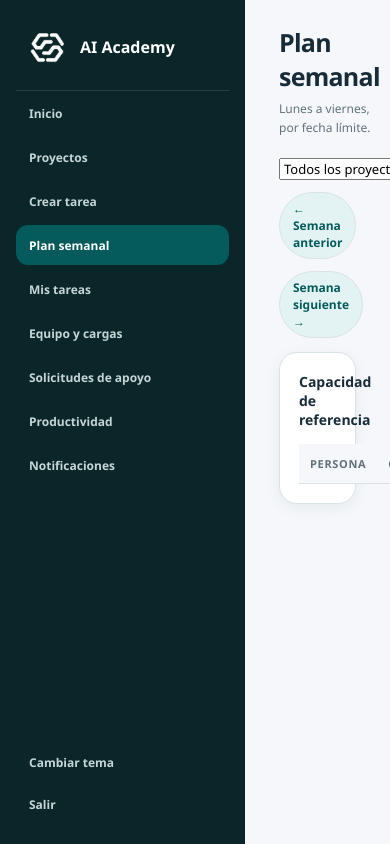
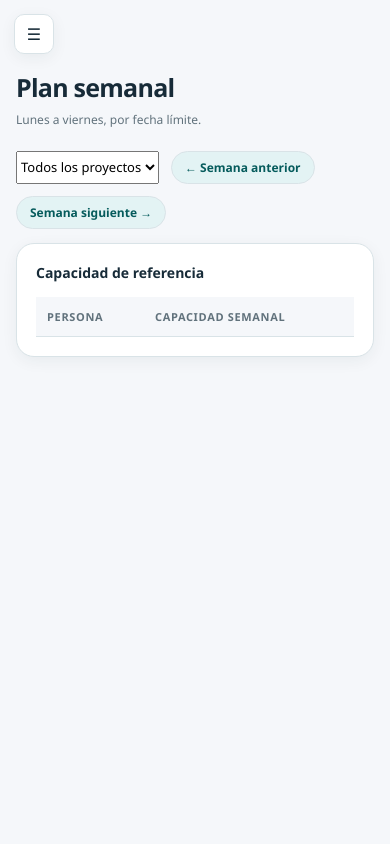
Before and after one commit to IA-Academy-Team/TASK_ai-academy, a Node project: template src/views/planeacion.ejs in a window 390 px wide; the page is wider, and only the part inside the window is pictured. Run offline with Node 20 templates, Linux system fonts and the light colour scheme; the template is opened without the code that fills it, so the values that code supplies are empty.

Commit message:
feat: make the app responsive and installable as a PWA
Responsive fix:
- styles.ejs's only mobile breakpoint reset .sidebar's width but not
  its flex-basis (still flex:0 0 245px), so it never actually shrank
  below 750px — forced horizontal scroll on every screen. Replaced the
  fixed sidebar with an off-canvas drawer below 750px: closed by
  default (position:fixed, translateX(-100%)), a hamburger button
  toggles it open with a dimmed backdrop. Verified with a 375px test
  iframe (this environment's browser resize tools floor around 980px
  and don't genuinely narrow the viewport) — sidebar hidden, hamburger
  visible, drawer opens correctly.
- .form-grid/.usergrid/.kpi-row collapse to one column on mobile.
- Wrapped all 13 <table class="table"> occurrences (8 views) in
  .table-wrap{overflow-x:auto} so wide tables scroll instead of
  overflowing the page.

PWA:
- manifest.json + 192/512 icons generated from the brand logo.
- sw.js caches only /static/* (logo, icons, manifest) — never HTML or
  app data, since this is a live dashboard and stale cached pages
  would show outdated tasks/projects.
- /manifest.json and /sw.js served from the root in app.ts (not under
  /static) so the service worker's default scope covers the whole
  origin without needing the Service-Worker-Allowed header.
- New partials/pwa.ejs (manifest link, theme-color, apple-touch-icon,
  SW registration script) included from theme-init.ejs, which all 19
  views already include — no per-view head edits needed.

Verified in real Chrome (the preview browser pane blocks service
worker registration): manifest and icons return 200, SW registers and
activates with scope http://localhost:3100/.

Co-Authored-By: Claude Sonnet 5 <noreply@anthropic.com>

```diff
--- a/src/views/admin/usuarios.ejs
+++ b/src/views/admin/usuarios.ejs
@@ -24,6 +24,7 @@
     </section>
 
     <section class="card pad">
+      <div class="table-wrap">
       <table class="table">
         <thead><tr><th>Nombre</th><th>Email</th><th>Rol</th><th>Estado</th><th>Acción</th></tr></thead>
         <tbody>
@@ -50,6 +51,7 @@
           <% }) %>
         </tbody>
       </table>
+      </div>
     </section>
   </main>
 </div>
--- a/src/views/equipo.ejs
+++ b/src/views/equipo.ejs
@@ -22,6 +22,7 @@
       <% if (rows.length === 0) { %>
       <div class="empty">Sin usuarios activos.</div>
       <% } else { %>
+      <div class="table-wrap">
       <table class="table">
         <thead><tr><th>Persona</th><th>Pendientes</th><th>En ejecución</th><th>Apoyo</th><th>Horas abiertas</th><th>Horas confirmadas del mes</th></tr></thead>
         <tbody>
@@ -37,6 +38,7 @@
           <% }) %>
         </tbody>
       </table>
+      </div>
       <% } %>
     </section>
   </main>
--- a/src/views/mis-tareas.ejs
+++ b/src/views/mis-tareas.ejs
@@ -40,6 +40,7 @@
       <% if (tasks.length === 0) { %>
       <div class="empty">Sin tareas en esta vista.</div>
       <% } else { %>
+      <div class="table-wrap">
       <table class="table">
         <thead><tr><th>Tarea</th><th>Proyecto</th><th>Prioridad</th><th>Estado</th><th>Vence</th></tr></thead>
         <tbody>
@@ -54,6 +55,7 @@
           <% }) %>
         </tbody>
       </table>
+      </div>
       <% } %>
     </section>
 
@@ -62,6 +64,7 @@
       <% if (support.length === 0) { %>
       <div class="empty">No sos apoyo de ninguna tarea.</div>
       <% } else { %>
+      <div class="table-wrap">
       <table class="table">
         <thead><tr><th>Tarea</th><th>Proyecto</th><th>Estado</th><th>Vence</th></tr></thead>
         <tbody>
@@ -75,6 +78,7 @@
           <% }) %>
         </tbody>
       </table>
+      </div>
       <% } %>
     </section>
   </main>
--- /dev/null
+++ b/src/views/partials/pwa.ejs
@@ -0,0 +1,14 @@
+<link rel="manifest" href="/manifest.json" />
+<meta name="theme-color" content="#055B5C" />
+<meta name="mobile-web-app-capable" content="yes" />
+<meta name="apple-mobile-web-app-capable" content="yes" />
+<meta name="apple-mobile-web-app-status-bar-style" content="black-translucent" />
+<meta name="apple-mobile-web-app-title" content="AI Academy" />
+<link rel="apple-touch-icon" href="/static/brand/icon-192.png" />
+<script>
+  if ("serviceWorker" in navigator) {
+    window.addEventListener("load", function () {
+      navigator.serviceWorker.register("/sw.js").catch(function () {});
+    });
+  }
+</script>
--- a/src/views/partials/sidebar.ejs
+++ b/src/views/partials/sidebar.ejs
@@ -1,3 +1,4 @@
+<button type="button" class="navtoggle" aria-label="Abrir menú" onclick="document.querySelector('.sidebar').classList.toggle('open')">&#9776;</button>
 <nav class="sidebar">
   <div class="brand">
     <img class="brandmark" src="/static/brand/logo.png" alt="AI Academy" />
@@ -18,3 +19,4 @@
     <button type="button" class="navbtn" onclick="fetch('/api/auth/sign-out',{method:'POST'}).then(()=>location.href='/login')">Salir</button>
   </div>
 </nav>
+<div class="sidebar-backdrop" onclick="document.querySelector('.sidebar').classList.remove('open')"></div>
--- a/src/views/partials/styles.ejs
+++ b/src/views/partials/styles.ejs
@@ -110,5 +110,17 @@ button,input,select,textarea{font:inherit}button{cursor:pointer}a{color:inherit;
 .auth-shell{min-height:100vh;display:grid;place-items:center;padding:20px}
 .auth-card{width:100%;max-width:360px}
 .auth-card h1{font-size:16px;margin:0 0 20px}
-@media (max-width:750px){.kpi-row{grid-template-columns:1fr}.sidebar{width:auto;height:auto;position:relative}}
+.table-wrap{width:100%;overflow-x:auto}
+.navtoggle{display:none;position:fixed;top:14px;left:14px;z-index:60;width:40px;height:40px;align-items:center;justify-content:center;border:1px solid var(--line);background:var(--paper);color:var(--ink);border-radius:10px;box-shadow:var(--shadow);font-size:16px}
+.sidebar-backdrop{display:none}
+@media (max-width:750px){
+  .content{padding:70px 16px 32px}
+  .form-grid{grid-template-columns:1fr}
+  .usergrid{grid-template-columns:1fr}
+  .kpi-row{grid-template-columns:1fr}
+  .navtoggle{display:flex}
+  .sidebar{position:fixed;top:0;left:0;width:260px;max-width:82vw;height:100vh;transform:translateX(-100%);transition:transform var(--duration-normal) var(--ease-standard);z-index:55}
+  .sidebar.open{transform:translateX(0)}
+  .sidebar.open+.sidebar-backdrop{display:block;position:fixed;inset:0;background:rgba(0,0,0,.5);z-index:50}
+}
 </style>
--- a/src/views/partials/theme-init.ejs
+++ b/src/views/partials/theme-init.ejs
@@ -7,3 +7,4 @@
   } catch (e) {}
 })();
 </script>
+<%- include('./pwa') %>
--- a/src/views/planeacion.ejs
+++ b/src/views/planeacion.ejs
@@ -48,6 +48,7 @@
 
     <section class="card pad">
       <div class="sectiontitle"><h2>Capacidad de referencia</h2></div>
+      <div class="table-wrap">
       <table class="table">
         <thead><tr><th>Persona</th><th>Capacidad semanal</th></tr></thead>
         <tbody>
@@ -56,6 +57,7 @@
           <% }) %>
         </tbody>
       </table>
+      </div>
     </section>
   </main>
 </div>
--- a/src/views/proyectos/configuracion.ejs
+++ b/src/views/proyectos/configuracion.ejs
@@ -43,6 +43,7 @@
 
     <section class="card pad">
       <div class="sectiontitle"><h2>Orden de las tareas</h2></div>
+      <div class="table-wrap">
       <table class="table">
         <thead><tr><th>#</th><th>Tarea</th><th>Estado</th><th></th></tr></thead>
         <tbody>
@@ -64,6 +65,7 @@
           <% }) %>
         </tbody>
       </table>
+      </div>
     </section>
   </main>
 </div>
--- a/src/views/proyectos/detalle.ejs
+++ b/src/views/proyectos/detalle.ejs
@@ -79,7 +79,7 @@
       <% if (tasks.length === 0) { %>
       <div class="empty">Sin tareas en esta vista.</div>
       <% } else { %>
-      <div style="overflow:auto">
+      <div class="table-wrap">
       <table class="table">
         <thead><tr><th>#</th><th>Tarea</th><th>Responsable</th><th>Prioridad</th><th>Estado</th><th>Vence</th></tr></thead>
         <tbody>
--- a/src/views/solicitudes/index.ejs
+++ b/src/views/solicitudes/index.ejs
@@ -25,6 +25,7 @@
       <% if (forMe.length === 0) { %>
       <div class="empty">No tenés solicitudes pendientes.</div>
       <% } else { %>
+      <div class="table-wrap">
       <table class="table">
         <thead><tr><th>Tarea</th><th>Proyecto</th><th>Pide</th><th>Motivo</th><th></th></tr></thead>
         <tbody>
@@ -42,12 +43,14 @@
           <% }) %>
         </tbody>
       </table>
+      </div>
       <% } %>
     </section>
 
     <% if (forLeader.length > 0) { %>
     <section class="card pad">
       <div class="sectiontitle"><h2>Para resolver como líder</h2></div>
+      <div class="table-wrap">
       <table class="table">
         <thead><tr><th>Tarea</th><th>Proyecto</th><th>Pide</th><th>Motivo</th><th></th></tr></thead>
         <tbody>
@@ -65,6 +68,7 @@
           <% }) %>
         </tbody>
       </table>
+      </div>
     </section>
     <% } %>
   </main>
```
Also changed, not shown: src/app.ts (+10 -0 lines), src/public/sw.js (added, +48 -0 lines), src/views/productividad.ejs (+8 -0 lines), src/public/brand/icon-192.png (added), src/public/brand/icon-512.png (added), src/public/manifest.json (added).
